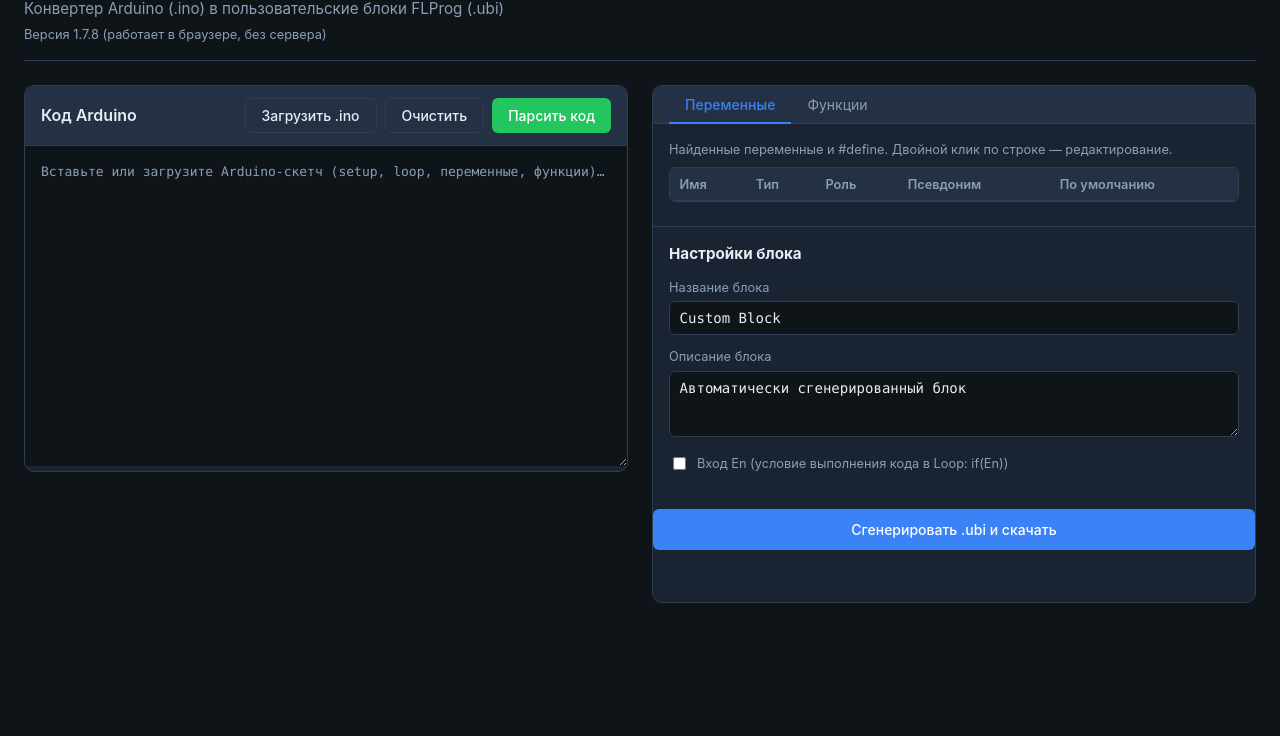
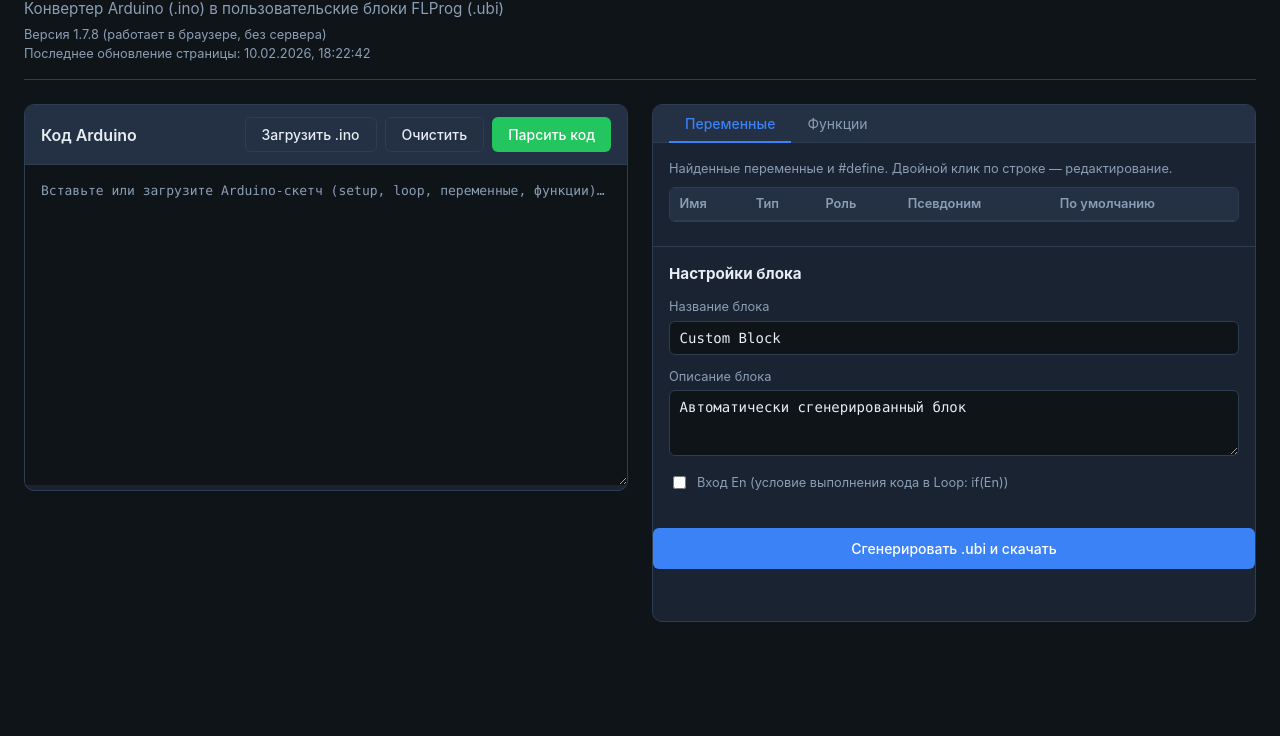
Before and after one commit to phazz1980/web_i2u, a plain HTML site: page index.html in a window 1280 px wide. Shown: the part 64-800 px from the top of the page. Drawn offline with Linux system fonts and the light colour scheme.

Commit message:
Добавлено отображение даты последнего обновления страницы в интерфейсе. Теперь информация о времени последнего изменения отображается в формате 'ru-RU'.

```diff
--- a/app.js
+++ b/app.js
@@ -5,6 +5,16 @@
   if (typeof VERSION !== 'undefined') {
     const el = document.getElementById('versionSpan');
     if (el) el.textContent = VERSION;
+  }
+
+  const lastUpdatedEl = document.getElementById('lastUpdatedSpan');
+  if (lastUpdatedEl && document.lastModified) {
+    const d = new Date(document.lastModified);
+    if (!isNaN(d.getTime())) {
+      lastUpdatedEl.textContent = d.toLocaleString('ru-RU');
+    } else {
+      lastUpdatedEl.textContent = document.lastModified;
+    }
   }
 
   const codeInput = document.getElementById('codeInput');
--- a/index.html
+++ b/index.html
@@ -14,6 +14,7 @@
           <h1>ino2ubi</h1>
           <p class="tagline">Конвертер Arduino (.ino) в пользовательские блоки FLProg (.ubi)</p>
           <p class="version">Версия <span id="versionSpan">—</span> (работает в браузере, без сервера)</p>
+          <p class="version">Последнее обновление страницы: <span id="lastUpdatedSpan">—</span></p>
         </div>
         <button type="button" id="btnHelp" class="btn btn-secondary" title="Справка по работе">Справка</button>
       </div>
```
